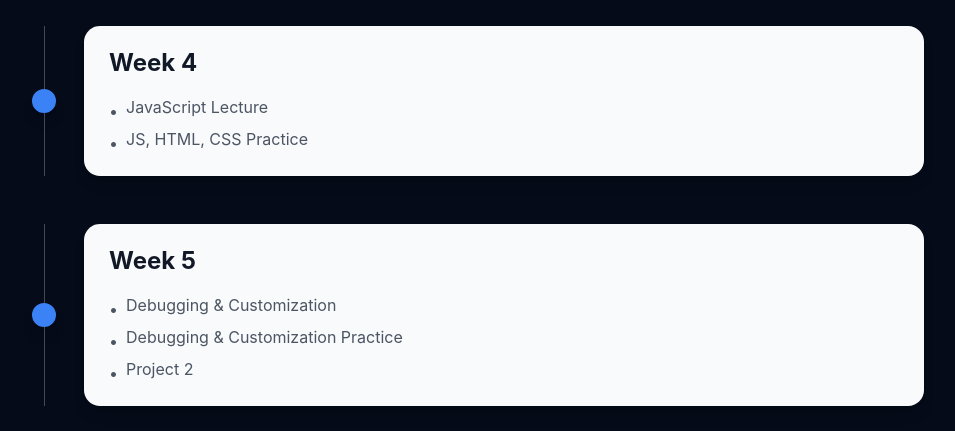
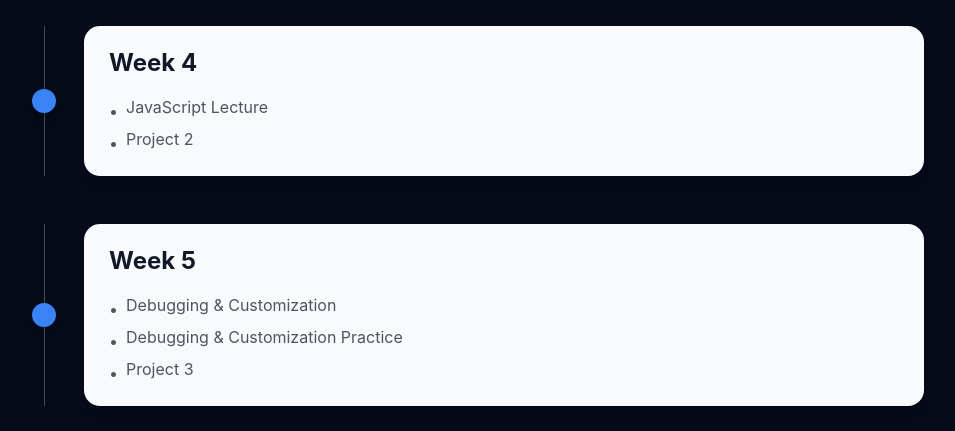
Before and after one commit to MERAKI-JO-AI/Materials-and-Homeworks, a React (Vite) app: page / in a window 1280 px wide. Shown: the part 840-1271 px from the top of the page, without its empty margins (164-1119 px from the left). Built offline with nearby package versions, Linux system fonts and the light colour scheme.

Commit message:
upload material

```diff
--- a/src/data/weeks.ts
+++ b/src/data/weeks.ts
@@ -104,8 +104,8 @@ export const weeks: Week[] = [
       },
       {
         id: "w4-l2",
-        title: "JS, HTML, CSS Practice",
-        material: { label: "Coming soon", url: null },
+        title: "Project 2",
+        material: { label: "Funnel Page.pdf", url: "/Materials-and-Homeworks/materials/Project2.pdf" },
         homework: { label: "Coming soon", url: null },
       },
     ],
@@ -128,7 +128,7 @@ export const weeks: Week[] = [
       },
       {
         id: "w5-l3",
-        title: "Project 2",
+        title: "Project 3",
         material: { label: "Coming soon", url: null },
         homework: { label: "Coming soon", url: null },
       },
```
Also changed, not shown: 1 other file (tests, documents, lock files or other folders).
